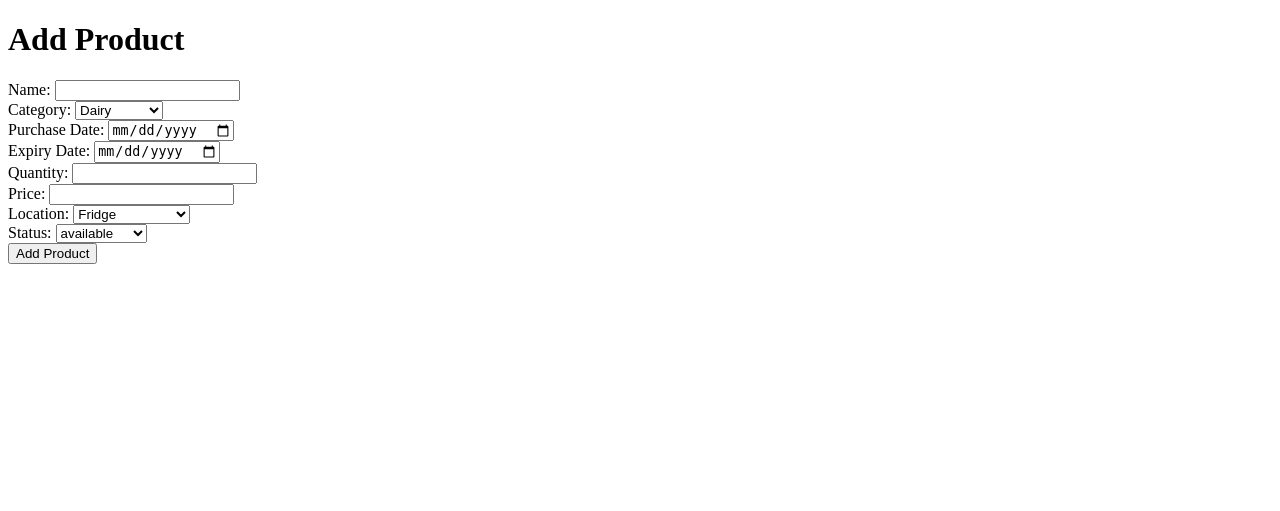
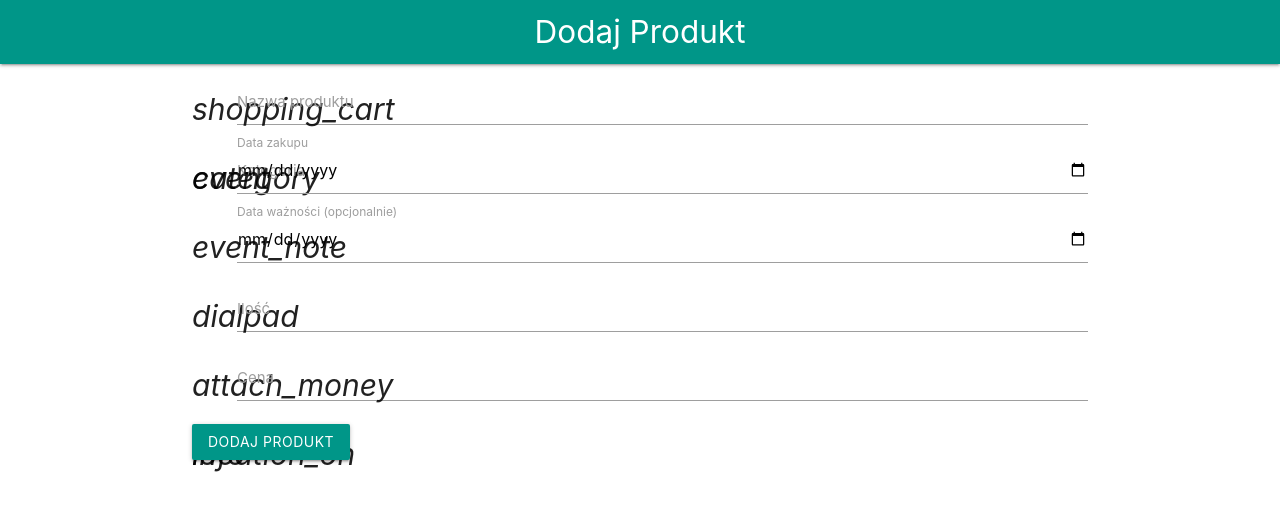
Before and after one commit to codemarcinu/shopping_management, a Flask app: page /add in a window 1280 px wide. Shown: the top 511 px of the page. Run offline with Flask 3, Linux system fonts and the light colour scheme.

Commit message:
Update add_product.html
material_design

```diff
--- a/templates/add_product.html
+++ b/templates/add_product.html
@@ -1,49 +1,78 @@
 <!DOCTYPE html>
-<html lang="en">
+<html lang="pl">
 <head>
     <meta charset="UTF-8">
-    <title>Add Product</title>
+    <meta name="viewport" content="width=device-width, initial-scale=1.0">
+    <title>Dodaj Produkt</title>
+    <!-- Ładowanie MaterializeCSS -->
+    <link rel="stylesheet" href="https://cdnjs.cloudflare.com/ajax/libs/materialize/1.0.0/css/materialize.min.css">
+    <script src="https://cdnjs.cloudflare.com/ajax/libs/materialize/1.0.0/js/materialize.min.js"></script>
 </head>
 <body>
-    <h1>Add Product</h1>
+    <nav>
+        <div class="nav-wrapper teal">
+            <a href="/" class="brand-logo center">Dodaj Produkt</a>
+        </div>
+    </nav>
+    <div class="container">
         <form method="POST">
-        <label for="name">Name:</label>
-        <input type="text" id="name" name="name"><br>
-
-        <label for="category">Category:</label>
-        <select id="category" name="category">
-            {% for category in categories %}
-                <option value="{{ category }}">{{ category }}</option>
+            <div class="input-field">
+                <i class="material-icons prefix">shopping_cart</i>
+                <input id="nazwa" type="text" name="nazwa" required>
+                <label for="nazwa">Nazwa produktu</label>
+            </div>
+            <div class="input-field">
+                <i class="material-icons prefix">category</i>
+                <select name="kategoria" required>
+                    <option value="" disabled selected>Wybierz kategorię</option>
+                    {% for kategoria in kategorie %}
+                        <option value="{{ kategoria }}">{{ kategoria }}</option>
                     {% endfor %}
-        </select><br>
-
-        <label for="purchase_date">Purchase Date:</label>
-        <input type="date" id="purchase_date" name="purchase_date"><br>
-
-        <label for="expiry_date">Expiry Date:</label>
-        <input type="date" id="expiry_date" name="expiry_date"><br>
-
-        <label for="quantity">Quantity:</label>
-        <input type="number" id="quantity" name="quantity"><br>
-
-        <label for="price">Price:</label>
-        <input type="number" id="price" name="price" step="0.01"><br>
-
-        <label for="location">Location:</label>
-        <select id="location" name="location">
-            {% for location in locations %}
-                <option value="{{ location }}">{{ location }}</option>
+                </select>
+                <label>Kategoria</label>
+            </div>
+            <div class="input-field">
+                <i class="material-icons prefix">event</i>
+                <input id="data_zakupu" type="date" name="data_zakupu" required>
+                <label for="data_zakupu">Data zakupu</label>
+            </div>
+            <div class="input-field">
+                <i class="material-icons prefix">event_note</i>
+                <input id="data_waznosci" type="date" name="data_waznosci">
+                <label for="data_waznosci">Data ważności (opcjonalnie)</label>
+            </div>
+            <div class="input-field">
+                <i class="material-icons prefix">dialpad</i>
+                <input id="ilosc" type="number" name="ilosc" min="1" required>
+                <label for="ilosc">Ilość</label>
+            </div>
+            <div class="input-field">
+                <i class="material-icons prefix">attach_money</i>
+                <input id="cena" type="number" step="0.01" name="cena" required>
+                <label for="cena">Cena</label>
+            </div>
+            <div class="input-field">
+                <i class="material-icons prefix">location_on</i>
+                <select name="lokalizacja" required>
+                    <option value="" disabled selected>Wybierz lokalizację</option>
+                    {% for lokalizacja in lokalizacje %}
+                        <option value="{{ lokalizacja }}">{{ lokalizacja }}</option>
                     {% endfor %}
-        </select><br>
-
-        <label for="status">Status:</label>
-        <select id="status" name="status">
-            {% for status in statuses %}
+                </select>
+                <label>Lokalizacja</label>
+            </div>
+            <div class="input-field">
+                <i class="material-icons prefix">info</i>
+                <select name="status" required>
+                    <option value="" disabled selected>Wybierz status</option>
+                    {% for status in statusy %}
                         <option value="{{ status }}">{{ status }}</option>
                     {% endfor %}
-        </select><br>
-
-        <button type="submit">Add Product</button>
+                </select>
+                <label>Status</label>
+            </div>
+            <button type="submit" class="btn waves-effect waves-light teal">Dodaj produkt</button>
         </form>
+    </div>
 </body>
 </html>
```
Lines whose indentation alone changed are shown as unchanged.
